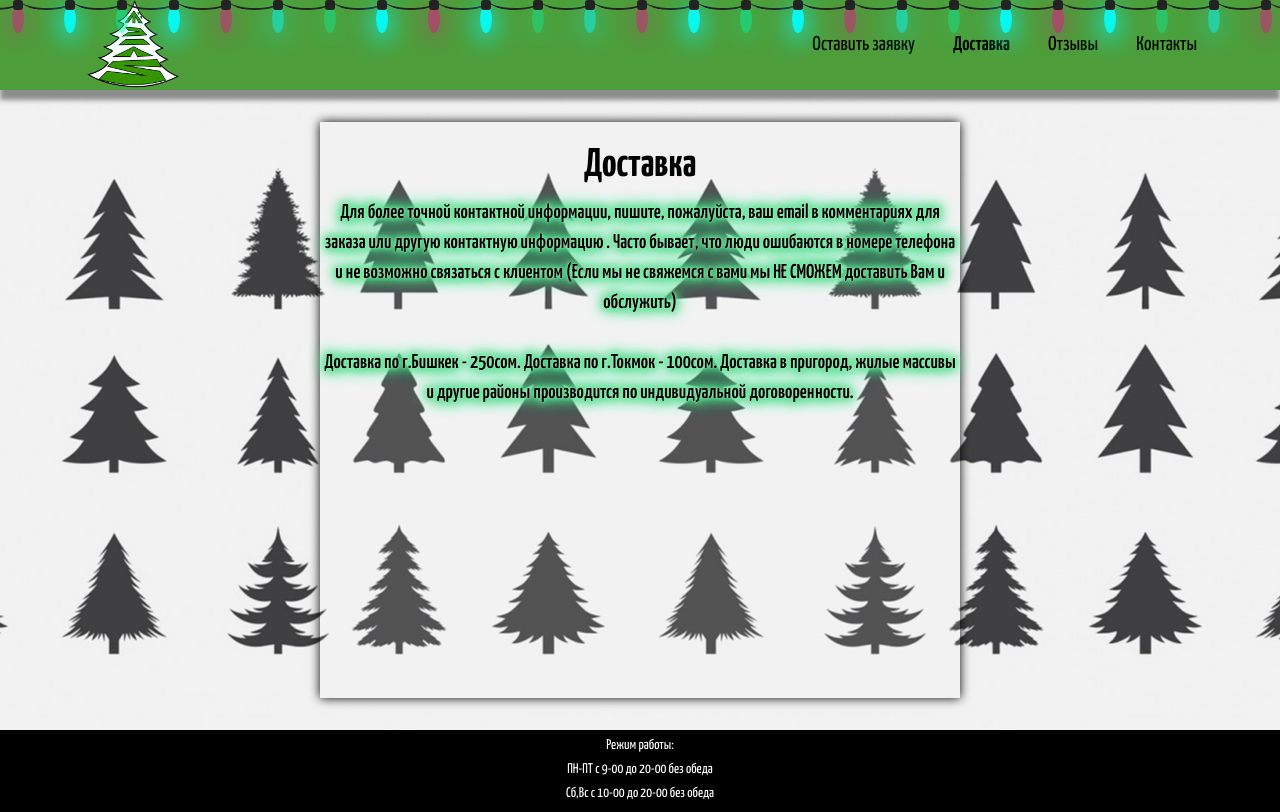
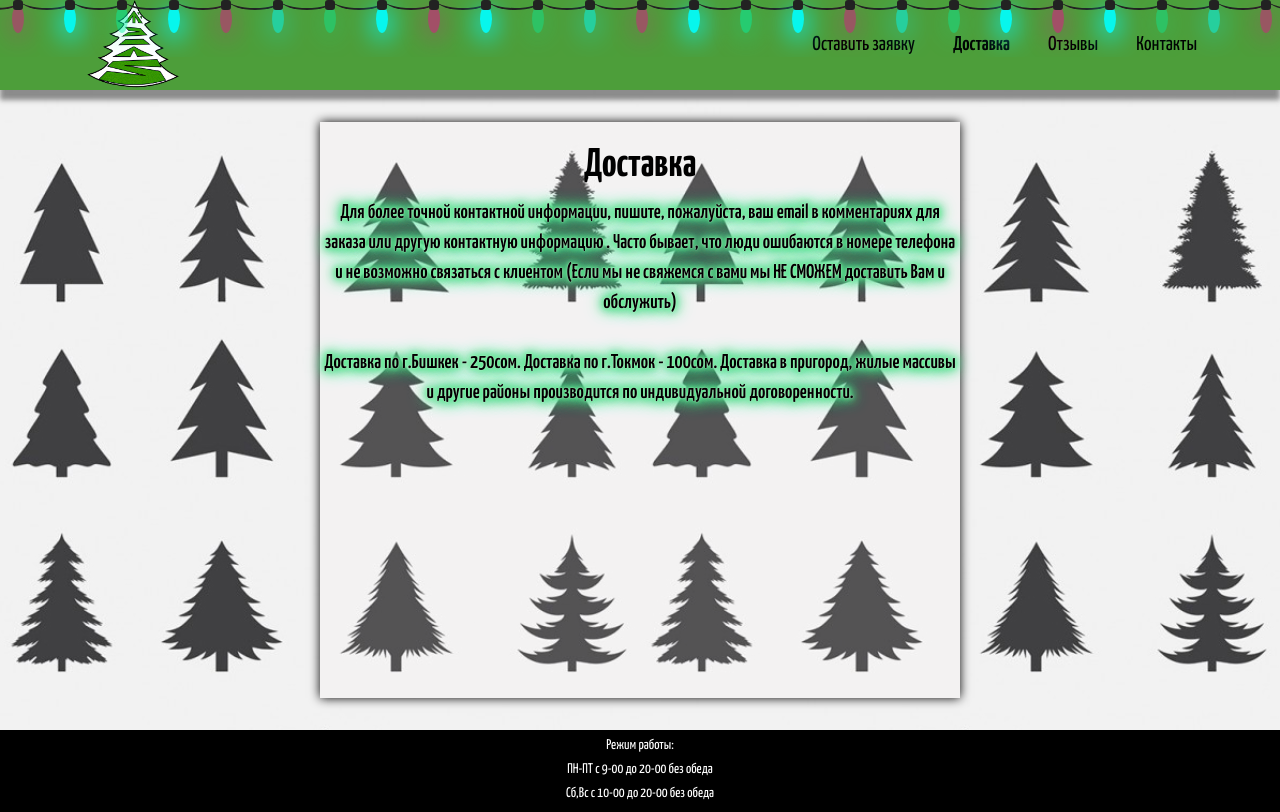
Before and after one commit to kasymjaparov/tree-site, a React (Create React App) app: page /dostavka in a window 1280 px wide. Built offline with nearby package versions, Linux system fonts and the light colour scheme.

Commit message:
fix back

```diff
--- a/src/App.css
+++ b/src/App.css
@@ -34,6 +34,6 @@ body{
   margin: 0px 0px 0px 0px ;
   display: flex;
   align-items: center;
-  /* background: url('./img/back.jpg') no-repeat center /cover; */
-  background: url('./img/back.jpg') repeat center;
+  background: url('./img/back.jpg') round ;
+
 }
```
